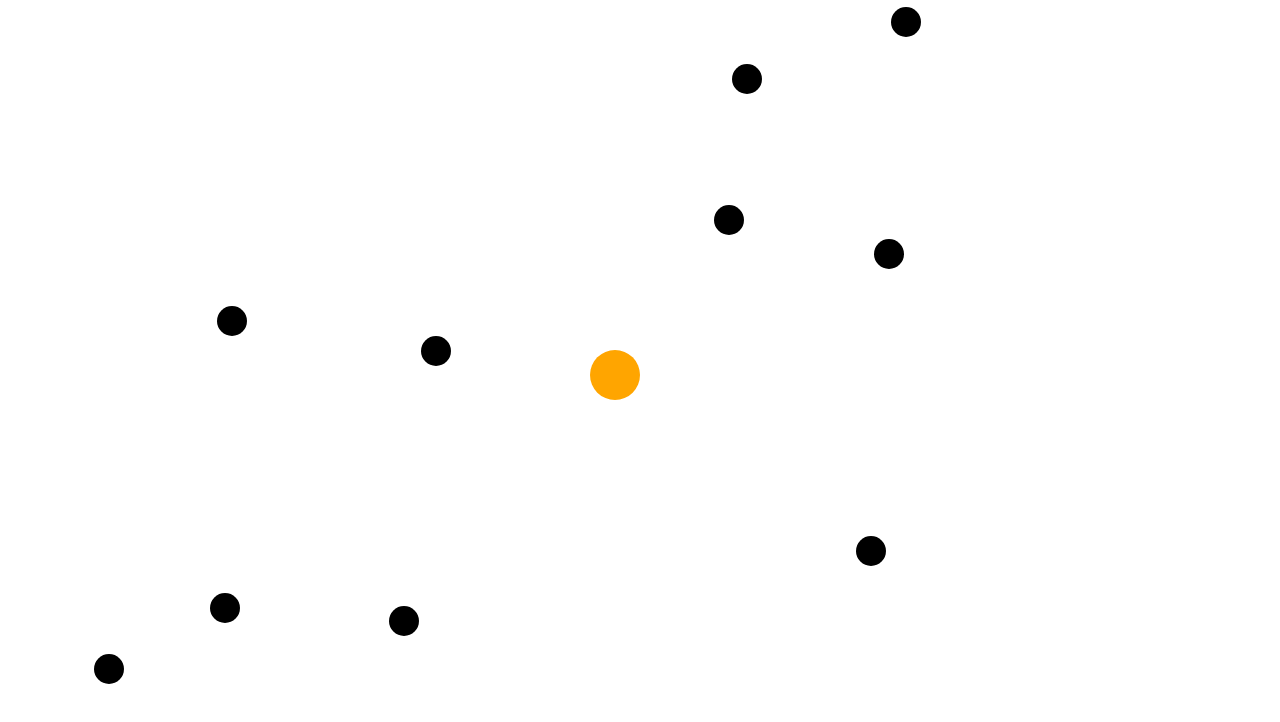
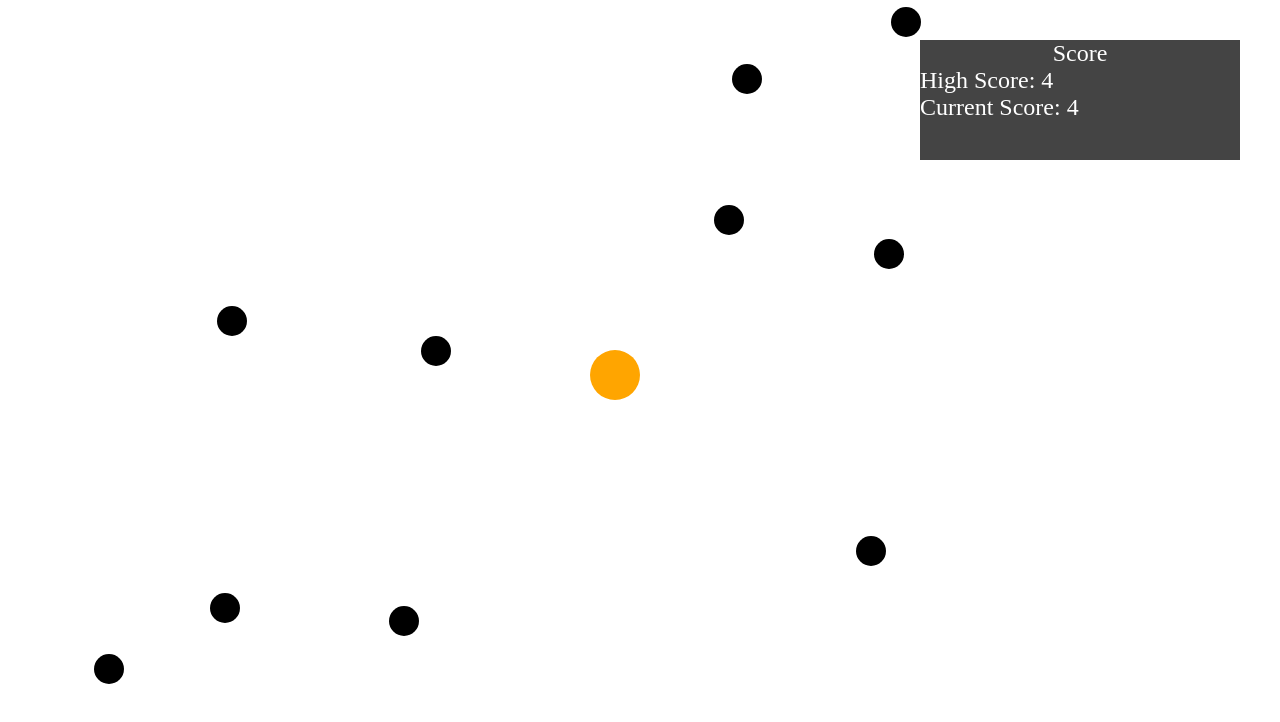
Before and after one commit to mbrecht/Watchout, a plain HTML site: page src/index.html in a window 1280 px wide. Drawn offline with Linux system fonts and the light colour scheme.

Commit message:
Implemented score system

```diff
--- a/src/index.html
+++ b/src/index.html
@@ -9,8 +9,9 @@
 </head>
 <body>
     <div id="scoreboard">
-        <div id="highscore"></div>
-        <div id="currentscore"></div>
+        <div id="score-title">Score</div>
+        <div id="high-score"></div>
+        <div id="current-score"></div>
     </div>
     <script src="watchout.js"></script>
 </body>
--- a/src/style.css
+++ b/src/style.css
@@ -0,0 +1,14 @@
+#scoreboard {
+    background-color: #444;
+    color: white;
+    position: absolute;
+    top: 5vh;
+    right: 5vh;
+    width: 25vw;
+    height: 15vh;
+    font-size: 1.5em;
+}
+
+#score-title {
+    text-align: center;
+}
--- a/src/watchout.js
+++ b/src/watchout.js
@@ -9,6 +9,8 @@ class Watchout {
         this.running = true;
         this.date = new Date();
         this.time = this.date.getTime();
+        this.score = 0;
+        this.highScore = 0;
 
         // Capture available width and height for more intuitive use later
         this.width = window.innerWidth;
@@ -43,7 +45,10 @@ class Watchout {
         if(currentTime - this.time > 1000) {
             this.time = currentTime;
             this.updateEnemies();
+            this.score++;
         }
+
+        this.updateScore();
     }
 
     handleInput() {
@@ -67,6 +72,12 @@ class Watchout {
             let pos = this.randomPos();
             this.enemies[i].updatePosition(pos);
         }
+    }
+
+    updateScore() {
+        if(this.score > this.highScore) { this.highScore = this.score };
+        d3.select('#current-score').text(`Current Score: ${this.score}`);
+        d3.select('#high-score').text(`High Score: ${this.highScore}`);
     }
 
     randomPos() {
```
